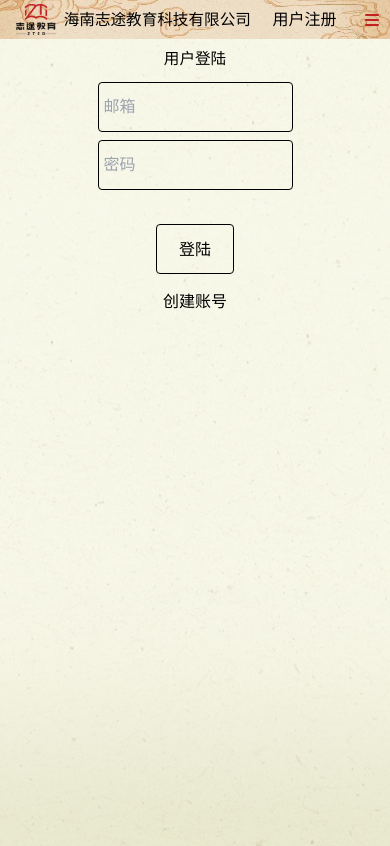
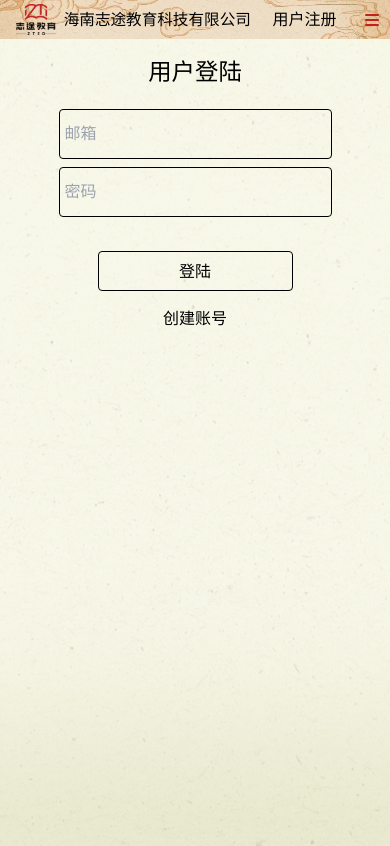
Before and after one commit to real-stanyan/ZTED_websites, a Next.js app: page /user in a window 390 px wide. Shown: the top 846 px of the page. Built offline with nearby package versions, Linux system fonts and the light colour scheme; a web font is replaced by a local one.

Commit message:
user login register mobile adaptation

```diff
--- a/app/user/page.tsx
+++ b/app/user/page.tsx
@@ -2,9 +2,6 @@
 
 import { useState, useEffect } from "react";
 import { useRouter } from "next/navigation";
-import { Noto_Serif_SC } from "next/font/google";
-
-const Noto = Noto_Serif_SC({ weight: ["400", "600"], subsets: ["latin"] });
 
 export default function UserRegistration() {
   const router = useRouter();
@@ -166,9 +163,12 @@ export default function UserRegistration() {
     <div className="flex flex-col items-center h-screen">
       {page === "register" && (
         <>
-          <h1 className="text-black text-[4vw]">用户注册</h1>
+          {/* 用户注册Title */}
+          <h1 className="text-black text-[6vw] md:text-[4vw] my-[4vw] md:my-[2vw]">
+            用户注册
+          </h1>
           {/* 注册姓名 */}
-          <div className="w-[50%]">
+          <div className="w-[70%] md:w-[50%]">
             <input
               className={`w-full h-[50px] p-[5px] border border-black rounded bg-transparent text-black my-[1vw] ${
                 registerInputError.name ? "border-red-500" : ""
@@ -181,7 +181,7 @@ export default function UserRegistration() {
             />
           </div>
           {/* 注册邮箱 */}
-          <div className="w-[50%]">
+          <div className="w-[70%] md:w-[50%]">
             <input
               className={`w-full h-[50px] p-[5px] border border-black rounded bg-transparent text-black my-[1vw] ${
                 registerInputError.email ? "border-red-500" : ""
@@ -194,7 +194,7 @@ export default function UserRegistration() {
             />
           </div>
           {/* 注册手机号 */}
-          <div className="w-[50%]">
+          <div className="w-[70%] md:w-[50%]">
             <input
               className={`w-full h-[50px] p-[5px] border border-black rounded bg-transparent text-black my-[1vw] ${
                 registerInputError.phoneNum ? "border-red-500" : ""
@@ -207,7 +207,7 @@ export default function UserRegistration() {
             />
           </div>
           {/* 注册密码 */}
-          <div className="w-[50%]">
+          <div className="w-[70%] md:w-[50%]">
             <input
               className={`w-full h-[50px] p-[5px] border border-black rounded bg-transparent text-black my-[1vw] ${
                 registerInputError.password ? "border-red-500" : ""
@@ -220,7 +220,7 @@ export default function UserRegistration() {
             />
           </div>
 
-          <div className="w-[50%]">
+          <div className="w-[70%] md:w-[50%]">
             <input
               className={`w-full h-[50px] p-[5px] border border-black rounded bg-transparent text-black my-[1vw] ${
                 registerInputError.confirmPassword ? "border-red-500" : ""
@@ -243,7 +243,7 @@ export default function UserRegistration() {
             {registerError}
           </div>
           <div
-            className="w-[20%] h-[50px] leading-[50px] border border-black text-black text-center rounded hover:text-white hover:bg-black"
+            className=" w-[50%] md:w-[20%] h-[40px] md:h-[50px] leading-[40px] md:leading-[50px] border border-black text-black text-center rounded hover:text-white hover:bg-black"
             onClick={handleRegister}
           >
             注册
@@ -252,8 +252,12 @@ export default function UserRegistration() {
       )}
       {page === "login" && (
         <>
-          <h1 className="text-black text-[4vw] my-[2vw]">用户登陆</h1>
-          <div className="w-[50%]">
+          {/* 用户登陆Title */}
+          <h1 className="text-black text-[6vw] md:text-[4vw] my-[4vw] md:my-[2vw]">
+            用户登陆
+          </h1>
+          {/* 登陆邮箱 */}
+          <div className="w-[70%] md:w-[50%]">
             <input
               className={`w-full h-[50px] p-[5px] border border-black rounded bg-transparent text-black my-[1vw] ${
                 loginInputError.email ? "border-red-500" : ""
@@ -265,7 +269,8 @@ export default function UserRegistration() {
               }}
             />
           </div>
-          <div className="w-[50%]">
+          {/* 登陆密码 */}
+          <div className="w-[70%] md:w-[50%]">
             <input
               className={`w-full h-[50px] p-[5px] border border-black rounded bg-transparent text-black my-[1vw] ${
                 loginInputError.password ? "border-red-500" : ""
@@ -278,15 +283,12 @@ export default function UserRegistration() {
             />
           </div>
 
-          {/* {loginError !== "" && (
-            <div className="w-[50%] text-red-500">{loginError}</div>
-          )} */}
           {/* 登陆报错 */}
           <div className="w-full min-h-[30px] text-center text-red-500">
             {loginError}
           </div>
           <div
-            className="w-[20%] h-[50px] leading-[50px] border border-black text-black text-center rounded hover:text-white hover:bg-black"
+            className=" w-[50%] md:w-[20%] h-[40px] md:h-[50px] leading-[40px] md:leading-[50px] border border-black text-black text-center rounded hover:text-white hover:bg-black"
             onClick={handleLogin}
           >
             登陆
```
